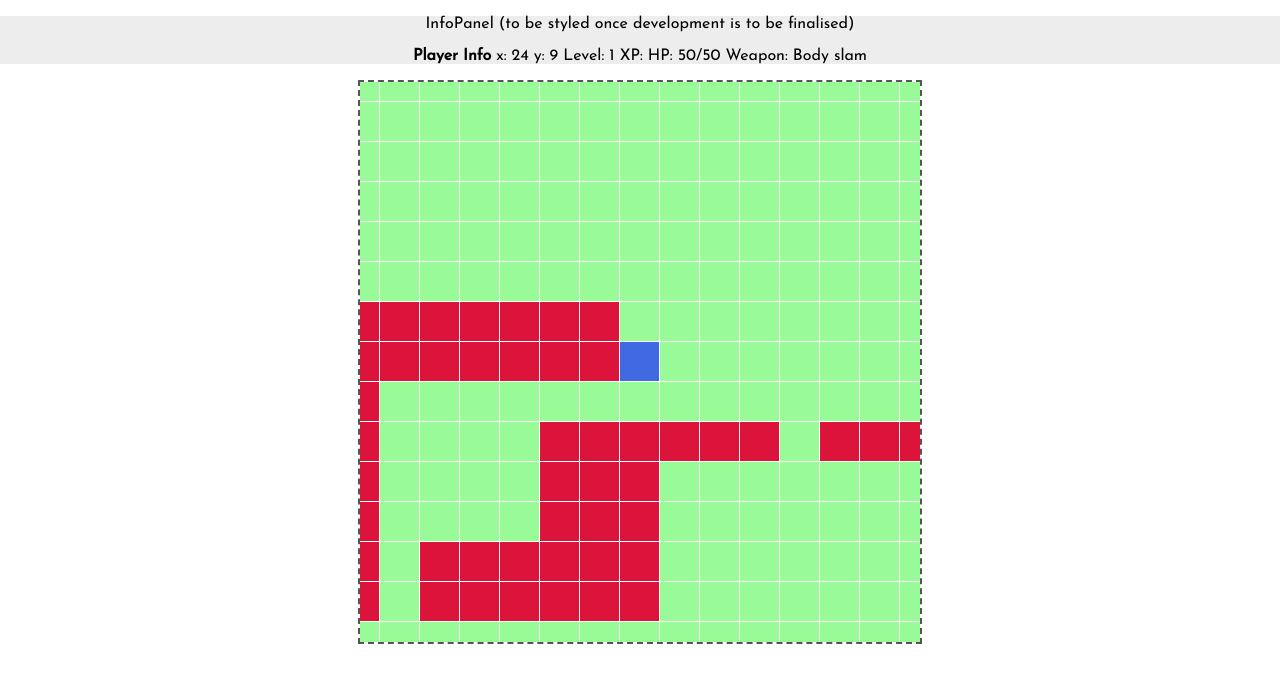
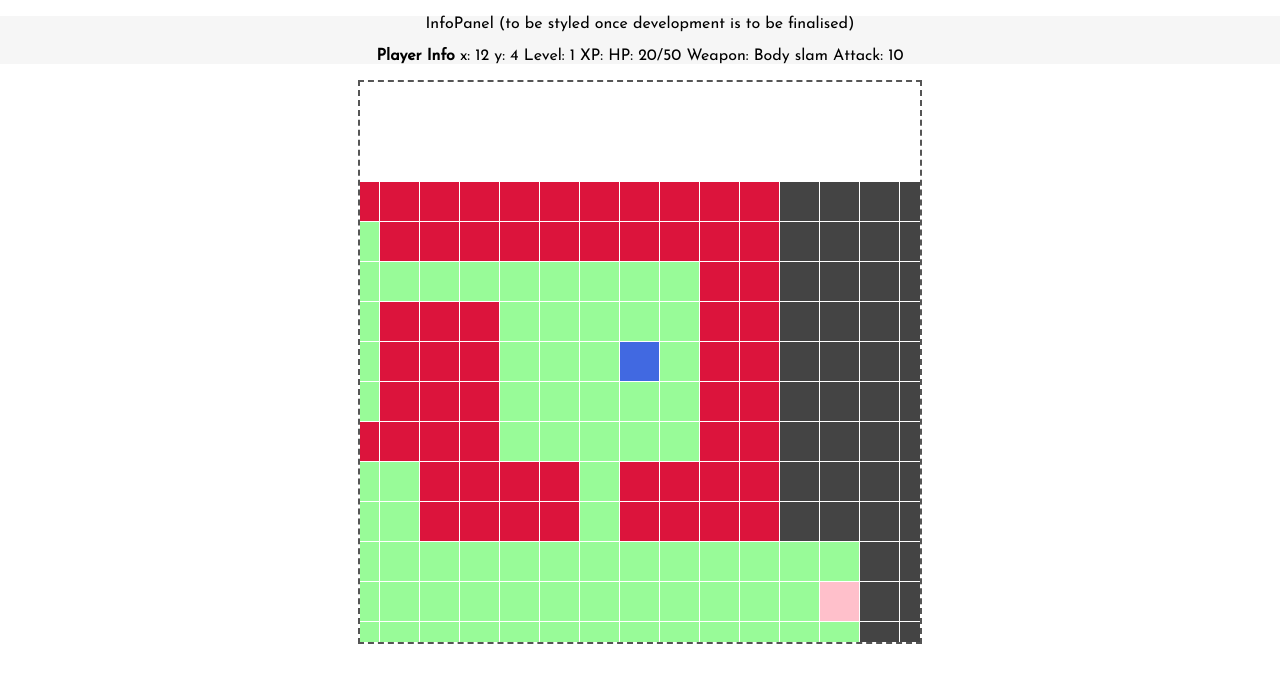
Before and after one commit to honmanyau/muup-story, a React (Create React App) app: page / in a window 1280 px wide. Shown: the top 682 px of the page. Built offline with nearby package versions, Linux system fonts and the light colour scheme.

Commit message:
Partially implemented logic for picking up consumables, added new items and styling.

```diff
--- a/src/GameController.js
+++ b/src/GameController.js
@@ -9,7 +9,7 @@ class GameController extends React.Component {
   constructor(props) {
     super(props);
 
-    this.mapSize = 40;
+    this.mapSize = 20;
     this.minRoomSize = 7;
     this.maxRoomSize = 12;
     this.marginVariability = 3;
@@ -28,8 +28,9 @@ class GameController extends React.Component {
         level: 1,
         XP: 0,
         mhp: 50,
-        hp: 50,
+        hp: 20,
         weapon: "Body slam",
+        weaponId: "none",
         attack: 10
       }
     };
@@ -56,10 +57,16 @@ class GameController extends React.Component {
     let player = JSON.parse(JSON.stringify(this.state.player));
 
     logic.generateLevel(map, this.mapSize, this.minRoomSize, this.maxRoomSize, this.marginVariability, this.corridorAmountBias);
+    // Create the player character and write the coordinates to the player object for state-setting
     playerPosition = logic.placeObject(map, "player");
-
     player.y = playerPosition.y;
     player.x = playerPosition.x;
+    // Create healing objcets
+    logic.placeObject(map, "item", "i101");
+    logic.placeObject(map, "item", "i101");
+    logic.placeObject(map, "item", "i999");
+    logic.placeObject(map, "item", "i999");
+
 
     this.setState({
       map: map,
@@ -75,32 +82,79 @@ class GameController extends React.Component {
     let playerNextX = 0;
 
     switch(key) {
-        // Left key
+      // Left key
       case 37:
         playerNextY = player.y;
         playerNextX = player.x - 1;
         break;
-        // Up key
+      // Up key
       case 38:
         playerNextY = player.y - 1;
         playerNextX = player.x;
         break;
+      // Right key
       case 39:
         playerNextY = player.y;
         playerNextX = player.x + 1;
         break;
+      // Down Key
       case 40:
         playerNextY = player.y + 1;
         playerNextX = player.x;
         break;
     }
 
-    if (map[playerNextY][playerNextX].terrain > 1 && map[playerNextY][playerNextX].terrain < 20) {
-      map[player.y][player.x].player = "false";
-      map[playerNextY][playerNextX].player = "true";
+    let curTile = map[player.y][player.x];
+    let nextTile = map[playerNextY][playerNextX];
 
-      player.y = playerNextY;
-      player.x = playerNextX;
+    if (map[playerNextY][playerNextX].terrain > 1) {
+      let itemName = nextTile.object.name;
+      let itemAffectedStat = nextTile.object.affected;
+      let itemEffect = nextTile.object.effect;
+      let itemType = nextTile.object.type;
+
+      let movePlayer = false;
+      let clearObject = false;
+
+      // If it is an empty, traversable tile
+      if (nextTile.object.id === "none") {
+        movePlayer = true;
+      }
+      // Else if it contains a consumable item
+      else if (nextTile.object.id < 1000) {
+        // If the affected stat is HP
+        if (itemAffectedStat === "hp") {
+          let maxHP = player.mhp;
+
+          player[itemAffectedStat] = player[itemAffectedStat] + itemEffect;
+
+          // Maintain HP below Max HP
+          if (player[itemAffectedStat] > maxHP) {
+            player[itemAffectedStat] = maxHP;
+          }
+        }
+        // If the item is a weapon
+        else if (itemType === "Weapon"){
+          player.weapon = itemName;
+          player[itemAffectedStat] = itemEffect;
+        }
+
+        clearObject = true;
+        movePlayer = true;
+      }
+
+      // Move the player and record the new position
+      if (movePlayer) {
+        curTile.player = "false";
+        nextTile.player = "true";
+        player.y = playerNextY;
+        player.x = playerNextX;
+      }
+
+      // Clear the tile of the pervious object
+      if (clearObject) {
+        nextTile.object = {id: "none"};
+      }
 
       this.setState({
         map: map,
--- a/src/InfoPanel.css
+++ b/src/InfoPanel.css
@@ -1,4 +1,3 @@
 .InfoPanel {
-  position: relative;
-  background-color: rgba(85, 85, 85, 0.1);
+  background-color: rgba(85, 85, 85, 0.05);
 }
--- a/src/InfoPanel.js
+++ b/src/InfoPanel.js
@@ -8,7 +8,7 @@ class InfoPanel extends React.Component {
     return(
       <div className="InfoPanel">
         <p>InfoPanel (to be styled once development is to be finalised)</p>
-        <p><strong>Player Info</strong> x: {player.x} y: {player.y} Level: {player.level} XP: {player.xp} HP: {player.hp}/{player.mhp} Weapon: {player.weapon}</p>
+        <p><strong>Player Info</strong> x: {player.x} y: {player.y} Level: {player.level} XP: {player.xp} HP: {player.hp}/{player.mhp} Weapon: {player.weapon} Attack: {player.attack}</p>
       </div>
     );
   }
--- a/src/Map.css
+++ b/src/Map.css
@@ -1,12 +1,6 @@
 :root {
   --tile-size: 40px;
   --tile-border: 1px solid white;
-
-  --terrain-null: #444;
-  --terrain-margin: crimson;
-  --terrain-normal: paleGreen;
-
-  --player-color: royalBlue;
 }
 
 .Map {
@@ -27,23 +21,36 @@
   line-height: 0;
 }
 
-/*  Terrain types are as follows:
+/*  Terrains:
     0 = nothing
     1 = margins used for map generation and visualisation, it's meant to be functionally the same as 0
     2 = regular
 */
 [data-terrain="0"] {
-  background-color: var(--terrain-null);
+  background-color: #444;
 }
 
 [data-terrain="1"] {
-  background-color: var(--terrain-margin);
+  background-color: crimson;
 }
 
 [data-terrain="2"] {
-  background-color: var(--terrain-normal);
+  background-color: paleGreen;
 }
 
+/*  Items:
+    100 = Healing Crystal
+    999 = Excalibur
+*/
+[data-objectid="101"] {
+  background-color: pink;
+}
+
+[data-objectid="999"] {
+  background-color: gold;
+}
+
+/* Player styling */
 [data-player="true"] {
-  background-color: var(--player-color);
+  background-color: royalBlue;
 }
--- a/src/Map.js
+++ b/src/Map.js
@@ -9,8 +9,8 @@ class Map extends React.Component {
       return (
         <div className={"Map-row"} data-row={index}>
           {
-            row.map((tile, index) => {
-              return <Tile y={tile.y} x={tile.x} terrain={tile.terrain} roomId={tile.roomId} player={tile.player}/>
+            row.map((tile) => {
+              return <Tile y={tile.y} x={tile.x} terrain={tile.terrain} roomId={tile.roomId} player={tile.player} objectId={tile.object.id} />
             })
           }
         </div>
--- a/src/Tile.js
+++ b/src/Tile.js
@@ -3,7 +3,7 @@ import React, { Component } from 'react';
 class Tile extends React.Component {
   render() {
     return(
-      <div className="Map-tile" data-x={this.props.x} data-y={this.props.y} data-terrain={this.props.terrain} data-roomId={this.props.roomId} data-player={this.props.player}></div>
+      <div className="Map-tile" data-x={this.props.x} data-y={this.props.y} data-terrain={this.props.terrain} data-roomId={this.props.roomId} data-player={this.props.player} data-objectId={this.props.objectId}></div>
     );
   }
 };
--- /dev/null
+++ b/src/assets.js
@@ -0,0 +1,16 @@
+export const items = {
+  i101: {
+    id: '101',
+    name: 'Cleansing Crystal',
+    type: 'Healing',
+    affected: 'hp',
+    effect: +20
+  },
+  i999: {
+    id: '999',
+    name: 'Excalibur',
+    type: 'Weapon',
+    affected: 'attack',
+    effect: 99
+  }
+}
--- a/src/logic.js
+++ b/src/logic.js
@@ -1,3 +1,5 @@
+import * as assets from './assets.js'
+
 export function generateLevel(map, mapSize, minRoomSize, maxRoomSize, marginVariability, corridorAmountBias) {
   let roomList = [];
 
@@ -14,7 +16,9 @@ export function generateLevel(map, mapSize, minRoomSize, maxRoomSize, marginVari
           terrain: 0,
           roomId: 0,
           player: "false",
-          object: {}
+          object: {
+            id: "none"
+          }
         });
       }
       // Once a row is filled, push it into the map array
@@ -262,7 +266,7 @@ export function generateLevel(map, mapSize, minRoomSize, maxRoomSize, marginVari
 
 
 
-export function placeObject(map, object) {
+export function placeObject(map, object, objectId) {
   let mapSize = map.length;
   let tileNotFound = true;
   let objectY = 0;
@@ -273,14 +277,14 @@ export function placeObject(map, object) {
     objectX = Math.floor(Math.random() * mapSize);
     let tile = map[objectY][objectX];
 
-    if (tile.terrain === 2) {
-      switch(object) {
-        case "player":
-          tile.player = "true";
-          tileNotFound = false;
-          break;
-        default:
-          break;
+    if (tile.terrain === 2 && tile.object.id === "none") {
+      if (object === "player") {
+        tile.player = "true";
+        tileNotFound = false;
+      }
+      else if (object === "item" && tile.object.id === "none") {
+        tile.object = assets.items[objectId]
+        tileNotFound = false;
       }
     }
   }
```
